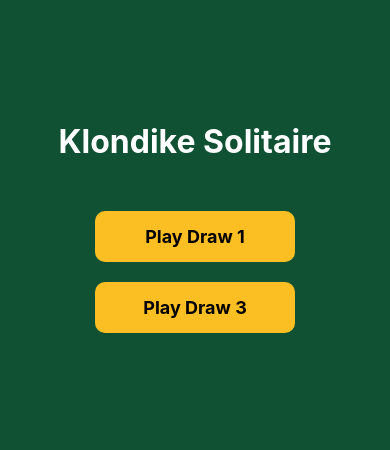
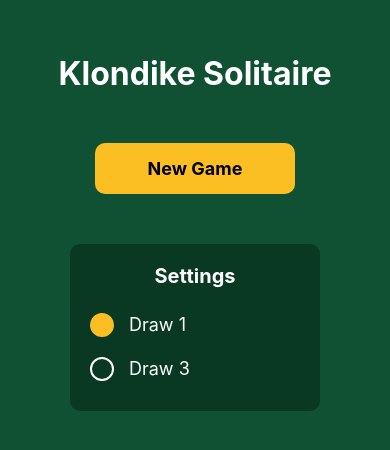
Before and after one commit to johnsac/my-first-app, a React Native app: screen / in a window 390 px wide. Shown: the part 190-640 px from the top of the page. Built offline with nearby package versions, Linux system fonts and the light colour scheme.

Commit message:
solitaire v3

```diff
--- a/App.js
+++ b/App.js
@@ -236,16 +236,33 @@ export default function App() {
   };
 
   if (gameState === 'menu') {
+    const hasGame = stock.length > 0 || waste.length > 0 || tableau.some(p => p.length > 0);
     return (
       <SafeAreaView style={styles.menuContainer}>
         <StatusBar barStyle="light-content" />
         <Text style={styles.menuTitle}>Klondike Solitaire</Text>
-        <TouchableOpacity style={styles.menuButton} onPress={() => initializeGame(1)}>
-          <Text style={styles.menuButtonText}>Play Draw 1</Text>
+
+        {hasGame && (
+          <TouchableOpacity style={styles.menuButton} onPress={() => setGameState('playing')}>
+            <Text style={styles.menuButtonText}>Resume Game</Text>
           </TouchableOpacity>
-        <TouchableOpacity style={styles.menuButton} onPress={() => initializeGame(3)}>
-          <Text style={styles.menuButtonText}>Play Draw 3</Text>
+        )}
+
+        <TouchableOpacity style={styles.menuButton} onPress={() => initializeGame(drawCount)}>
+          <Text style={styles.menuButtonText}>New Game</Text>
         </TouchableOpacity>
+
+        <View style={styles.settingsBox}>
+          <Text style={styles.settingsTitle}>Settings</Text>
+          <TouchableOpacity style={styles.checkboxRow} onPress={() => setDrawCount(drawCount === 1 ? 3 : 1)}>
+            <View style={[styles.checkbox, drawCount === 1 && styles.checkboxChecked]} />
+            <Text style={styles.checkboxLabel}>Draw 1</Text>
+          </TouchableOpacity>
+          <TouchableOpacity style={styles.checkboxRow} onPress={() => setDrawCount(drawCount === 3 ? 1 : 3)}>
+            <View style={[styles.checkbox, drawCount === 3 && styles.checkboxChecked]} />
+            <Text style={styles.checkboxLabel}>Draw 3</Text>
+          </TouchableOpacity>
+        </View>
       </SafeAreaView>
     );
   }
@@ -286,15 +303,21 @@ export default function App() {
 
         <View style={styles.stockWasteContainer}>
           <View style={styles.wasteContainer}>
-            {waste.length > 0 && (
+            {waste.slice(-3).map((card, i, arr) => (
+              <View key={card.id} style={{ position: 'absolute', left: i * 20 }}>
+                {i === arr.length - 1 ? (
                   <DraggableCard
-                card={waste[waste.length - 1]}
+                    card={card}
                     location="waste"
                     pileIndex={0}
                     cardIndex={waste.length - 1}
                     hinting={hinting}
                   />
+                ) : (
+                  <CardDisplay card={card} />
                 )}
+              </View>
+            ))}
           </View>
           <TouchableOpacity onPress={handleStockTap} activeOpacity={0.8} style={styles.stockContainer}>
             {stock.length > 0 ? (
@@ -450,6 +473,12 @@ const styles = StyleSheet.create({
   menuButton: { backgroundColor: '#fbbf24', paddingHorizontal: 30, paddingVertical: 15, borderRadius: 10, marginVertical: 10, width: 200, alignItems: 'center' },
   menuButtonText: { fontSize: 18, fontWeight: 'bold', color: '#000' },
   winStats: { fontSize: 20, color: '#fff', marginVertical: 5 },
+  settingsBox: { marginTop: 40, padding: 20, backgroundColor: 'rgba(0,0,0,0.3)', borderRadius: 10, width: 250 },
+  settingsTitle: { color: '#fff', fontSize: 20, fontWeight: 'bold', marginBottom: 15, textAlign: 'center' },
+  checkboxRow: { flexDirection: 'row', alignItems: 'center', marginVertical: 10 },
+  checkbox: { width: 24, height: 24, borderWidth: 2, borderColor: '#fff', borderRadius: 12, marginRight: 15 },
+  checkboxChecked: { backgroundColor: '#fbbf24', borderColor: '#fbbf24' },
+  checkboxLabel: { color: '#fff', fontSize: 18 },
   container: { flex: 1, backgroundColor: '#0f5132' },
   header: { flexDirection: 'row', justifyContent: 'space-around', paddingVertical: 10, backgroundColor: 'rgba(0,0,0,0.3)' },
   headerText: { color: '#fff', fontWeight: 'bold', fontSize: 16 },
@@ -458,7 +487,7 @@ const styles = StyleSheet.create({
   stockWasteContainer: { flexDirection: 'row', gap: 8 },
   foundationPile: { width: cardWidth, height: cardHeight },
   foundationCardWrapper: { position: 'absolute' },
-  wasteContainer: { width: cardWidth, height: cardHeight },
+  wasteContainer: { width: cardWidth + 40, height: cardHeight },
   stockContainer: { width: cardWidth, height: cardHeight },
   recycleIcon: { fontSize: 24, color: 'rgba(255,255,255,0.3)' },
   tableauContainer: { flex: 1, flexDirection: 'row', justifyContent: 'space-between', paddingHorizontal: 16 },
```
Lines whose indentation alone changed are shown as unchanged.
